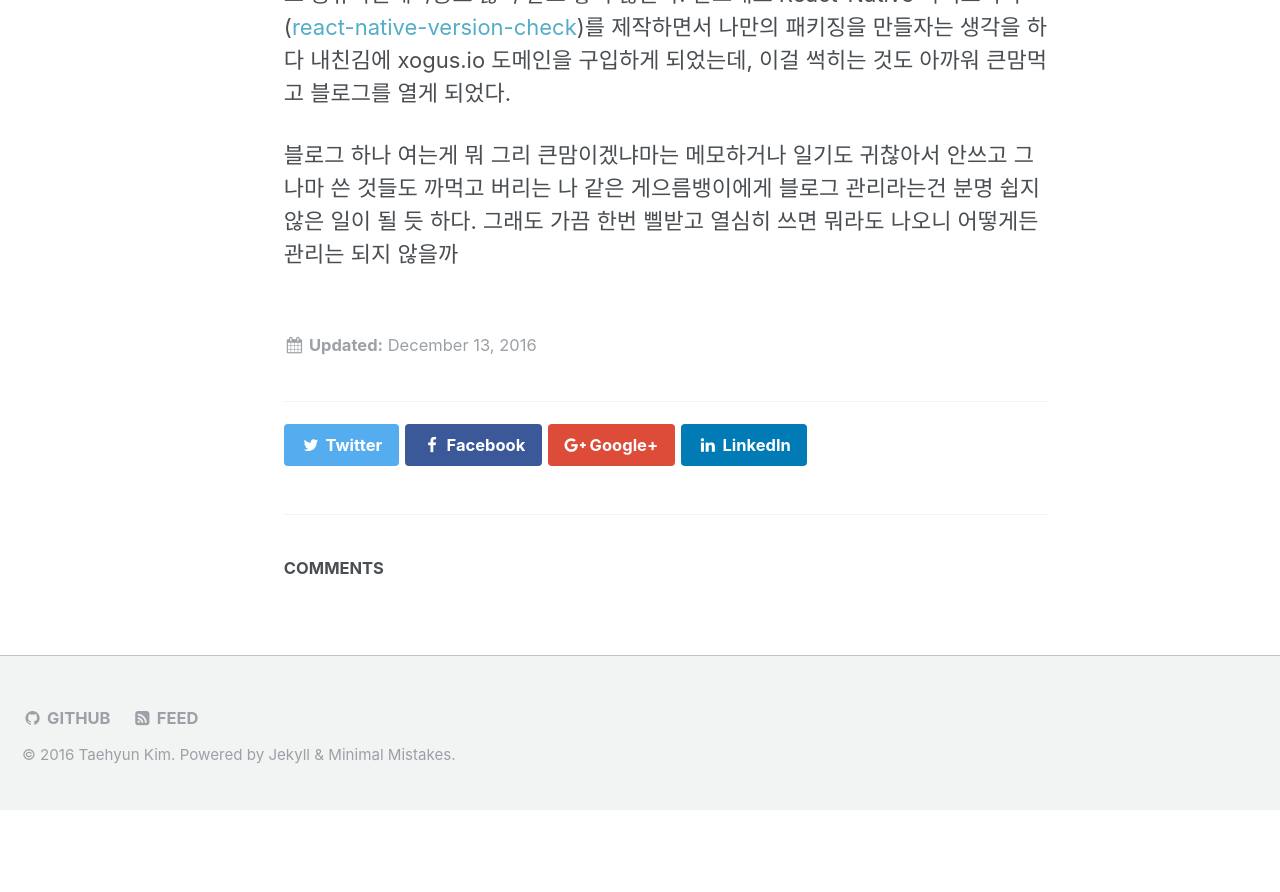
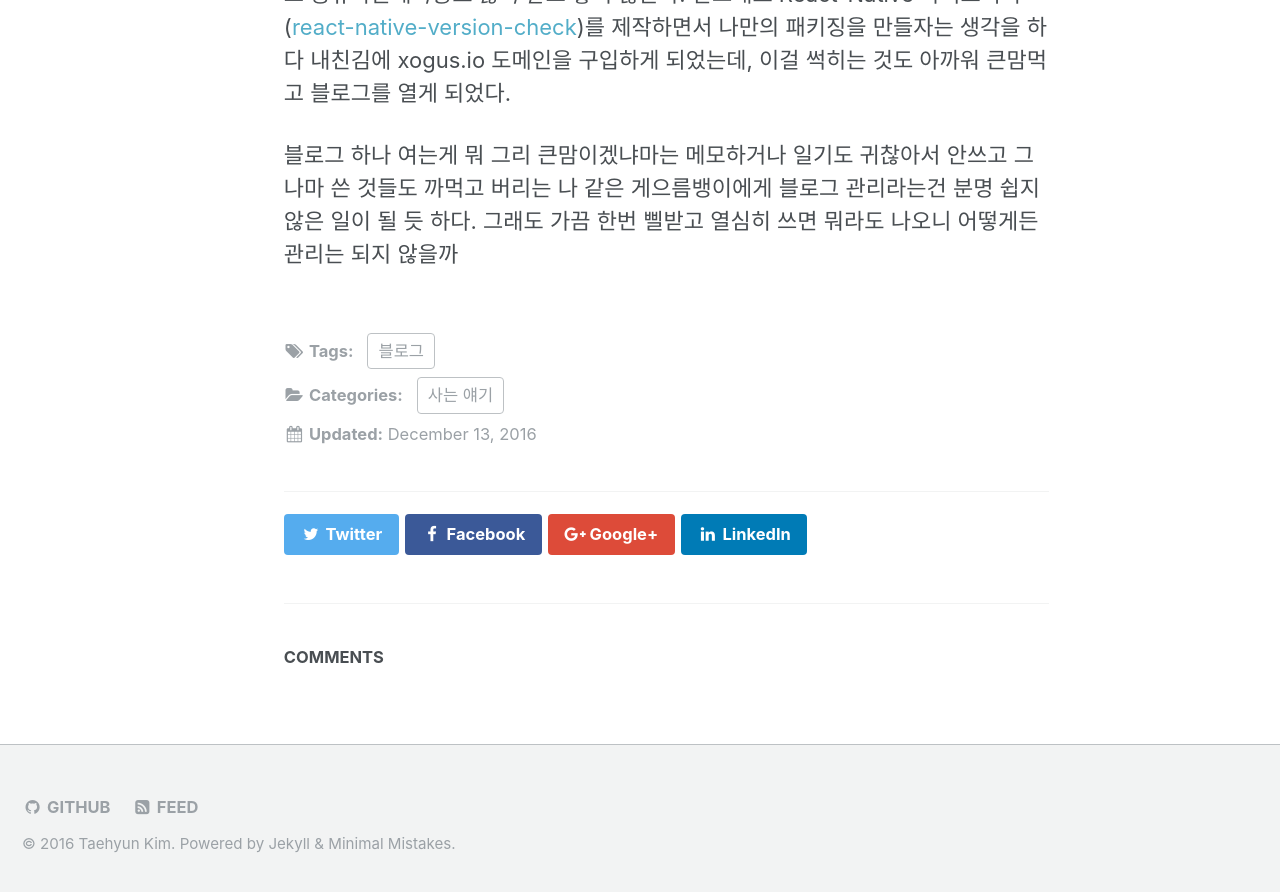
Before and after one commit to kimxogus/kimxogus.github.io, a Jekyll site: the page built from _posts/2016-12-13-첫-포스팅.md, in a window 1280 px wide and 900 px high, scrolled down 699 px. Shown: the top 892 px of the window. Built offline with Jekyll 4.4.1, drawn with Linux system fonts in a browser that asks for light colours; comment, search, counter and statistics services are not loaded; before the commit the page ends 1509 px from its top, so only the background shows below that.

Commit message:
update post - 첫 포스팅

```diff
--- a/_posts/2016-12-13-첫-포스팅.md
+++ b/_posts/2016-12-13-첫-포스팅.md
@@ -1,10 +1,10 @@
 ---
 title: "첫 포스팅"
-<!-- modified: 2016-12-13T02:20:00+09:00 -->
+modified: 2016-12-13T04:40:00+09:00
 categories:
-    -
+    - 사는 얘기
 tags:
-    -
+    - 블로그
 ---
 길고 긴 삽질 끝에 블로그를 열게 되었다!
 
```
